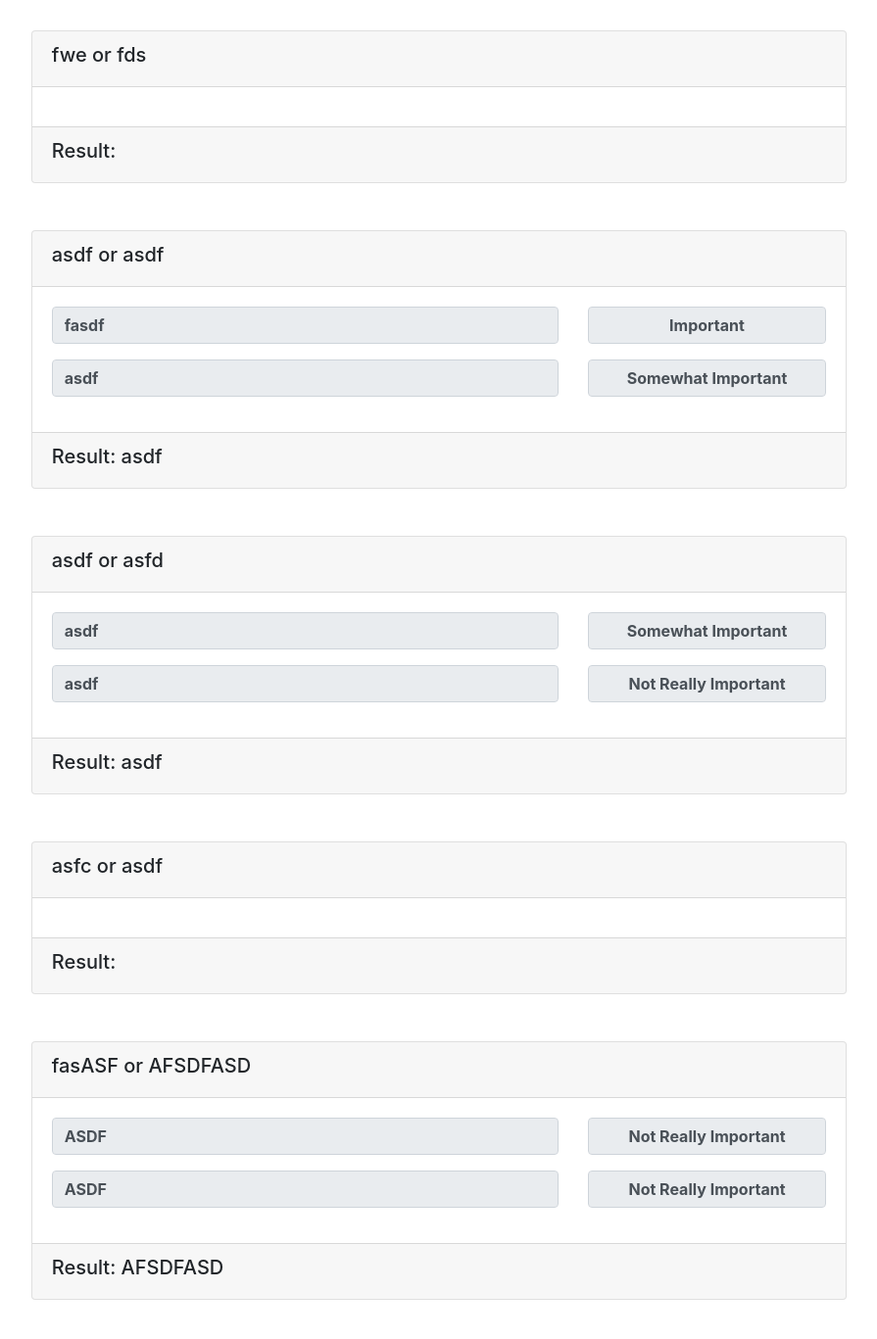
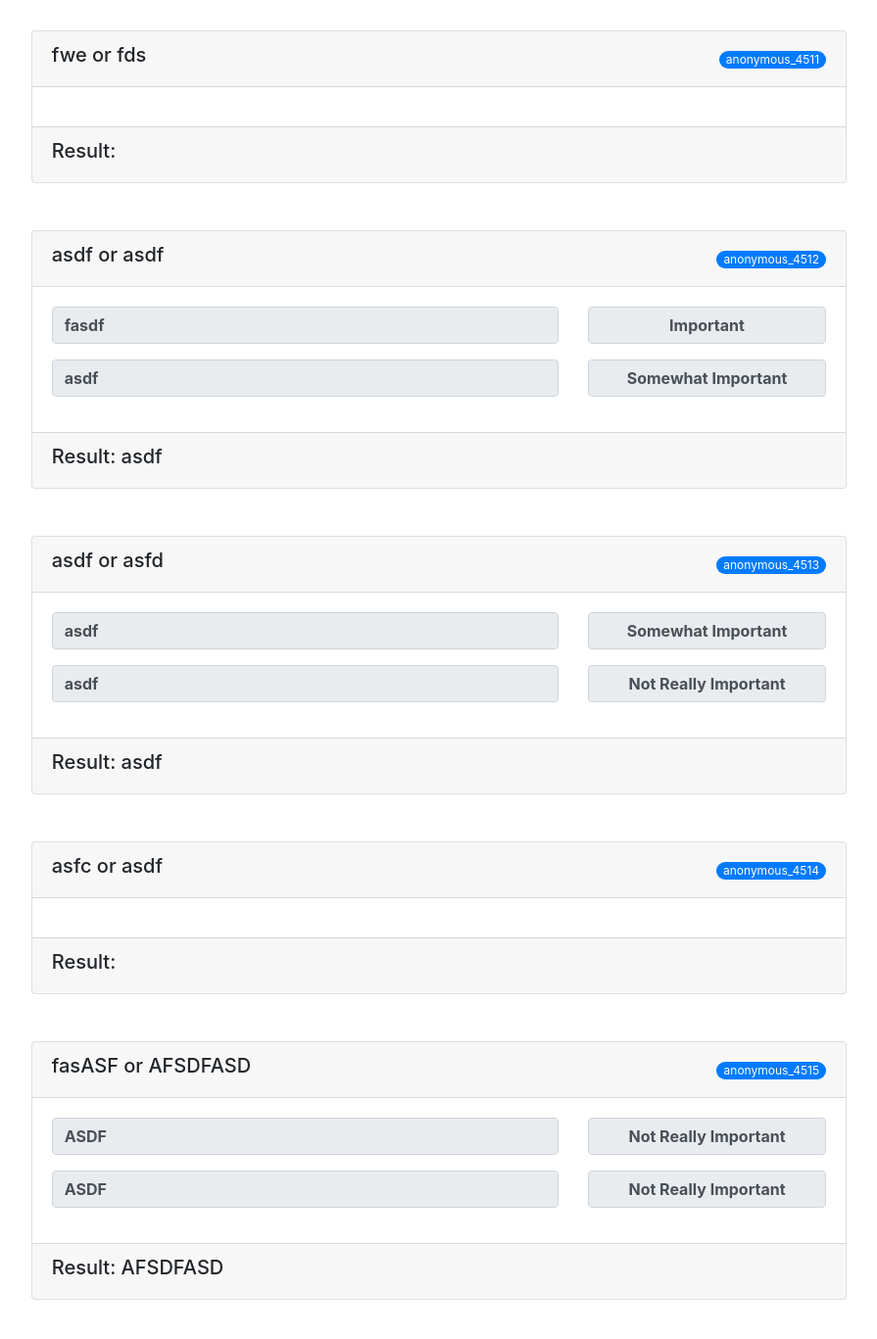
Before and after one commit to afarntrog/difficilis-django, a Django app: page /all_dilemmas in a window 1280 px wide. Shown: the part 59-1426 px from the top of the page at 98% size, without its empty margins (192-1087 px from the left). Run offline with Django 3.2, Linux system fonts and the light colour scheme; data comes from the database, SQL or seed files in the repository; both versions use the stored data as it was after the commit; some libraries are stand-ins or nearby versions.

Commit message:
added username

```diff
--- a/difficilis/settings.py
+++ b/difficilis/settings.py
@@ -25,7 +25,7 @@ BASE_DIR = os.path.dirname(os.path.dirname(os.path.abspath(__file__)))
 
 SECRET_KEY = os.environ.get('SECRET_KEY')
 # SECURITY WARNING: don't run with debug turned on in production!
-DEBUG = False# (os.environ.get('DEBUG_VALUE') == 'True')
+DEBUG = False # (os.environ.get('DEBUG_VALUE') == 'True')
 
 ALLOWED_HOSTS = ['*']#['difficilis.herokuapp.com','.difficilis.com']
 
@@ -56,7 +56,9 @@ MIDDLEWARE = [
     'django.middleware.clickjacking.XFrameOptionsMiddleware',
     'whitenoise.middleware.WhiteNoiseMiddleware',
 ]
-SECURE_SSL_REDIRECT = True
+# This forces all domains to go to ssl
+# On local dev Chrome will remember so run in incognito
+SECURE_SSL_REDIRECT = False #True # True for Heroku
 
 ROOT_URLCONF = 'difficilis.urls'
 
--- a/easydilemma/templates/easydilemma/all_dilemmas.html
+++ b/easydilemma/templates/easydilemma/all_dilemmas.html
@@ -108,6 +108,12 @@
 <div class="container mb-5">
         <div class="card w-75 mx-auto">
             <div class="card-header">
+                {% if dilemma.user is None %}
+                    <span class="small badge badge-pill badge-primary font-weight-normal float-right mt-2 align-middle">anonymous_45{{ dilemma.id }}</span>
+                {% else %}
+                    <span class="small badge badge-pill badge-primary font-weight-normal float-right mt-2 align-middle">{{ dilemma.user }}</span>
+                {% endif %}
+
                 <h5>{{ dilemma.dilemma_part_one.dilemma_part_one }} or {{ dilemma.dilemma_part_two.dilemma_part_two }}</h5>
             </div>
             <div class="card-body">
```
Also changed, not shown: db.sqlite3.
